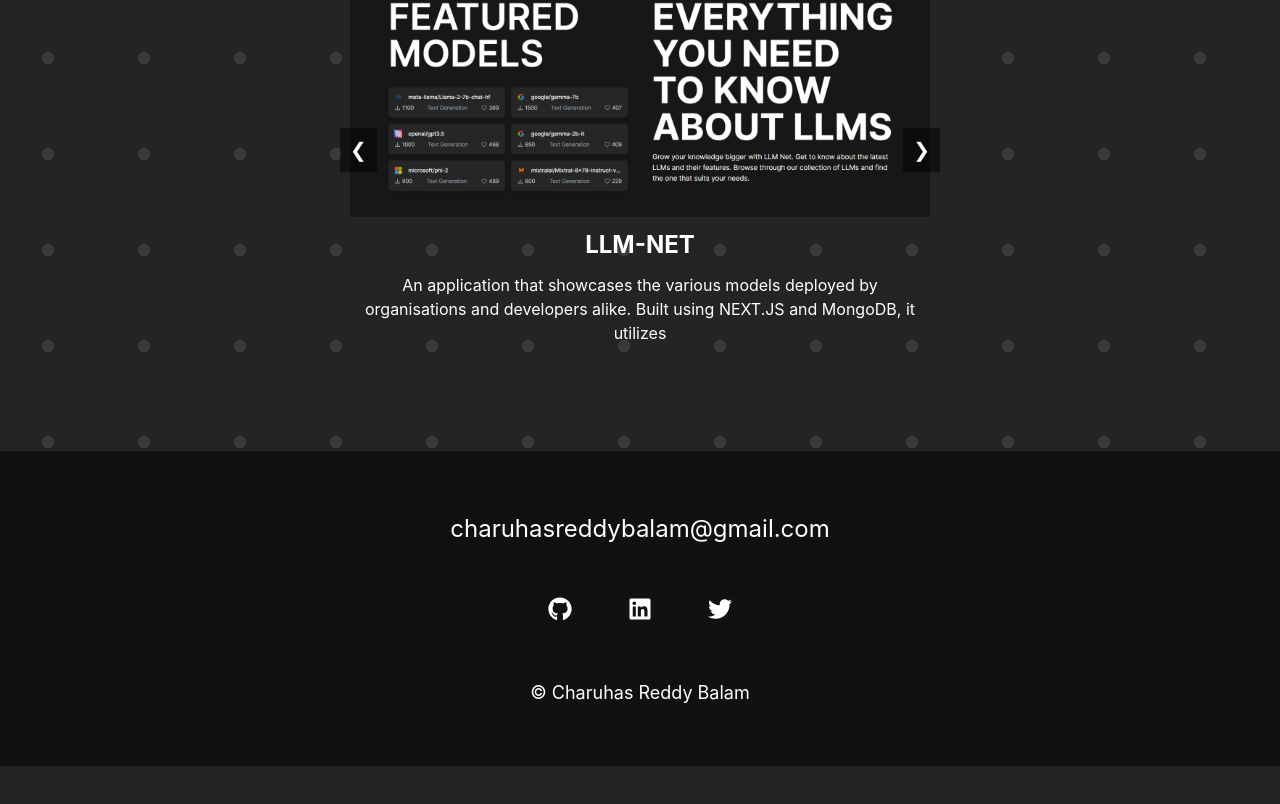
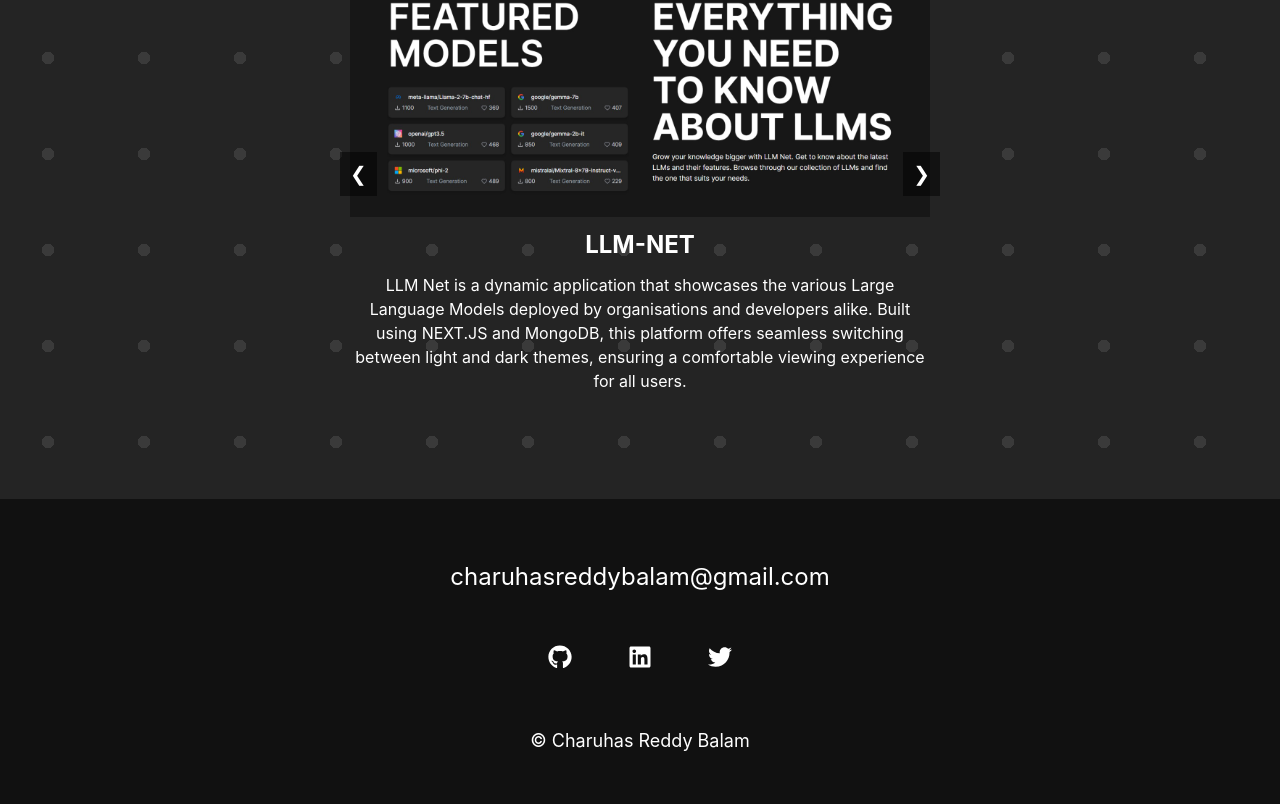
Before and after one commit to Charuhas10/charuhas10.github.io, a React (Vite) app: page / in a window 1280 px wide. Shown: the part 1814-2618 px from the top of the page. Before the commit the page ends 2580 px from the top, so only its background shows below. Built offline with nearby package versions, Linux system fonts and the light colour scheme.

Commit message:
Update project descriptions

```diff
--- a/src/components/Work.jsx
+++ b/src/components/Work.jsx
@@ -7,7 +7,7 @@
       image: "/LLM.jpeg",
       title: "LLM-NET",
       description:
-        "An application that showcases the various models deployed by organisations and developers alike. Built using NEXT.JS and MongoDB, it utilizes  ",
+        "LLM Net is a dynamic application that showcases the various Large Language Models deployed by organisations and developers alike. Built using NEXT.JS and MongoDB, this platform offers seamless switching between light and dark themes, ensuring a comfortable viewing experience for all users.  ",
       link: "https://llm-net.vercel.app/",
     },
     {
@@ -26,27 +26,27 @@
       image: "/moviememo.jpeg",
       title: "MOVIE MEMO",
       description:
-        "MovieMemo is a sleek and user-friendly web application designed to help movie enthusiasts keep track of the films they want to watch",
+        "MovieMemo is a sleek and user-friendly web application designed to help Movie enthusiasts keep track of the films they want to watch. The application is built using HTML, CSS, JavaScript and Firebase.",
       link: "https://movie-memo.netlify.app/",
     },
     {
       image: "/plotforge.jpeg",
       title: "PLOTFORGE",
       description: "Description of Project 3",
-      link: "https://github.com/Charuhas10/PlotForge",
+      link: "This is a Web Application that allows users to create interesting Movie plots with a title and an AI generated poster by just simply entering an Outline of the plot by leveraging the OpenAI API. The application is built using ReactJS and Flask Backend.",
     },
     {
       image: "/etch.jpeg",
       title: "ETCH-A-SKETCH",
       description:
-        "The Etch-a-Sketch project is a web-based implementation of the classic toy that allows users to draw and create artwork using their mouse. It provides a nostalgic experience while embracing modern web technologies.",
+        "The Etch-a-Sketch project is a web-based implementation of the classic toy that allows users to draw and create artwork using their mouse. It provides a nostalgic experience while embracing modern web technologies. The project is built using HTML, CSS, and JavaScript.",
       link: "https://charuhas10.github.io/Etch-a-Sketch/",
     },
     {
       image: "/chromaShift.jpeg",
       title: "CHROMA SHIFT",
       description:
-        "ChromaShift is a simple web application that allows users to input any color in hex code and provides them with the option to lighten or darken the color",
+        "ChromaShift is a simple web application that allows users to input any color in hex code and provides them with the option to lighten or darken the color. The application is built using HTML, CSS, and JavaScript.",
       link: "https://charuhas10.github.io/ChromaShift/",
     },
   ];
```
